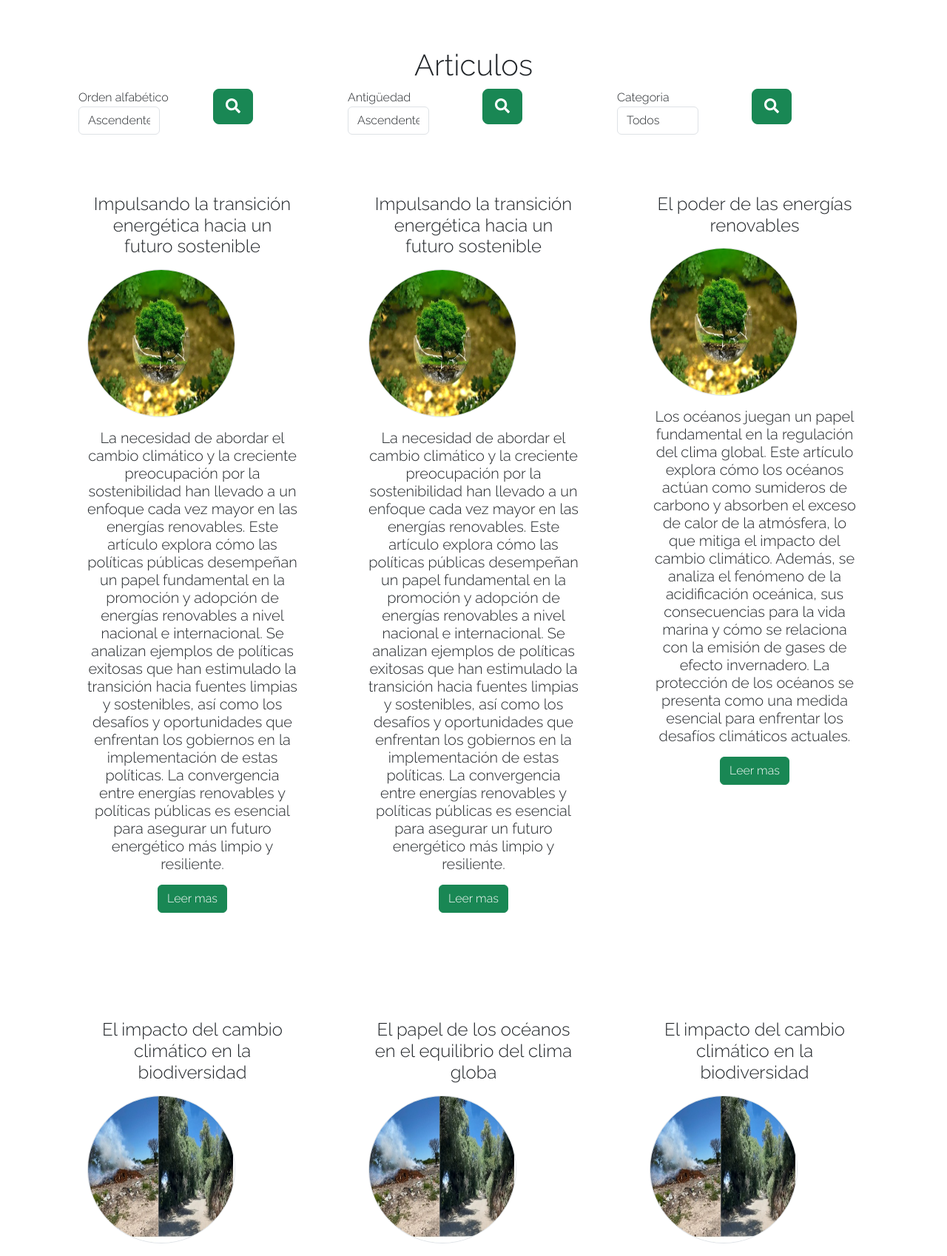
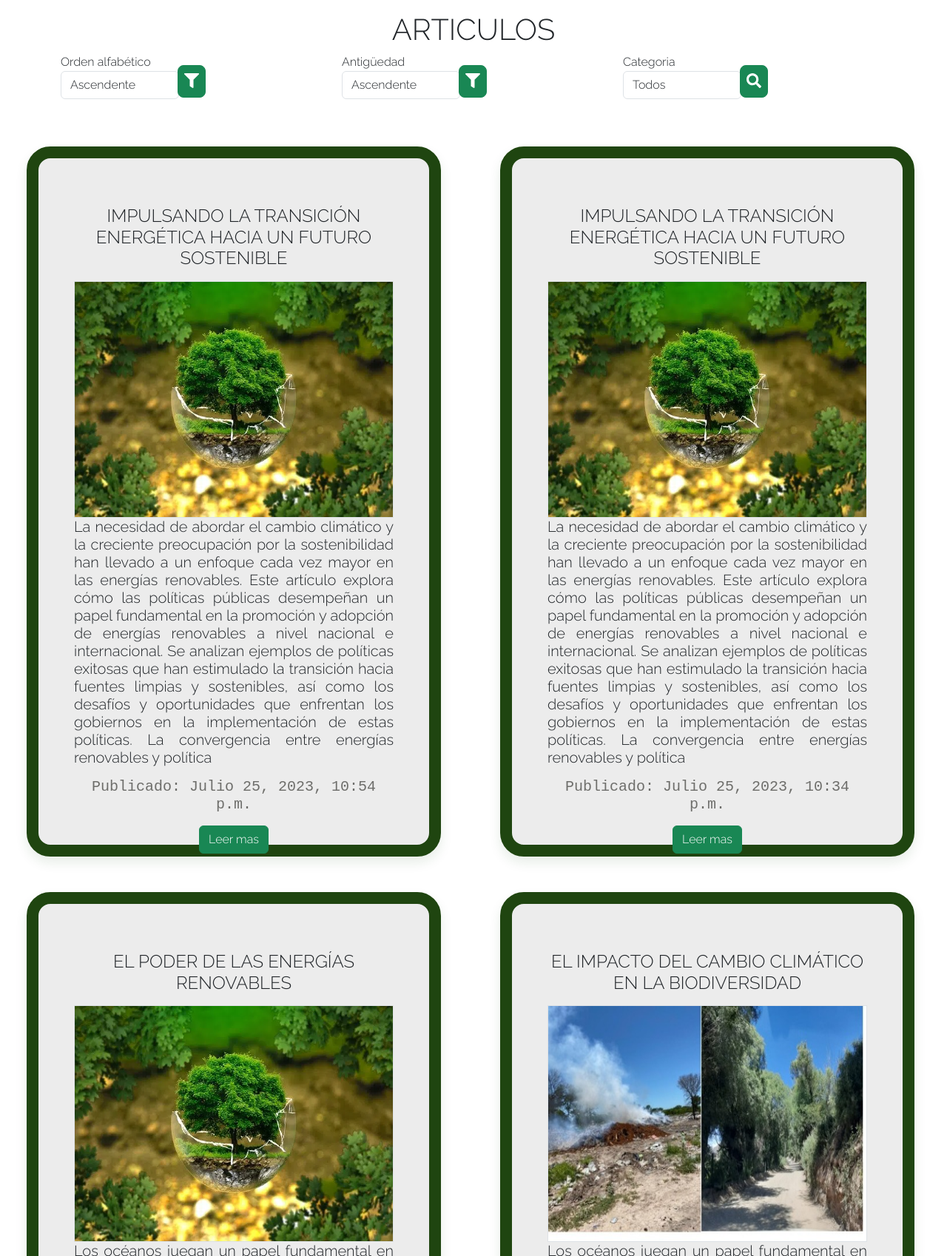
Before and after one commit to MatiSandoval/Info-ProyectoFinal, a Django app: page /articulos/ in a window 1280 px wide. Shown: the part 95-1793 px from the top of the page at 74% size. Run offline with Django 3.2, Linux system fonts and the light colour scheme; data comes from the database, SQL or seed files in the repository; both versions use the stored data as it was after the commit; some libraries are stand-ins or nearby versions; some web fonts are replaced.

Commit message:
Actualizado template articulos y base de datos

```diff
--- /dev/null
+++ b/static/assets/css/articulo.css
@@ -0,0 +1,89 @@
+.articulo-contenedor {
+    background-color: #d8f6d8;
+    /* Cambia este color por el que desees */
+}
+
+
+.articulo-contenedor {
+    display: flex;
+    align-items: center;
+    justify-content: center;
+    flex-wrap: wrap;
+    padding-bottom: 20rem;
+    background-color: rgb(236, 236, 236);
+    border: .1rem solid rgba(17, 85, 34, 0.754);
+    box-shadow: 0 .5rem 1rem rgba(16, 80, 24, 0.1);
+    margin: 2rem;
+    padding: 3rem 2rem;
+    margin-left: 3rem;
+    transition: .2s linear;
+    width: 35rem;
+    height: 60rem;
+    border-color: rgb(31, 69, 16);
+    border-radius: 2rem;
+    border-width: 1rem;
+}
+.articulo-contenedor .resumen{
+    text-align: justify;
+}
+#imagen-articulo{
+    margin:auto;
+    width: auto;
+    height: 20rem;
+}
+#titulo{
+    text-transform: uppercase;
+}
+#public{
+    color:rgb(167, 161, 149);
+    font-family: 'Courier New', Courier, monospace;
+    text-align:right;
+
+}
+#contacto{
+    text-transform: uppercase;
+    margin-top: 3rem;
+    margin-bottom: 3rem;
+    align-items: center;
+    text-align: center;
+}
+#btncontacto{
+    align-items: center;
+    margin-left: 35rem;
+    width: 7rem;
+    height: 3rem;
+    text-transform: uppercase;
+}
+.articulo-contenedor .fecha{
+    color: rgb(110, 110, 107);
+    font-family: 'Courier New', Courier, monospace;
+    text-align: center;
+
+}
+#articulos-row{
+    margin-top: 3rem;
+}
+#filtro-botona {
+    padding: 6px 8px 6px 8px;
+    margin-left: -2rem;
+    margin-top: 1rem;
+}
+#filtro-botonc {
+    padding: 6px 8px 6px 8px;
+    margin-left: -2rem;
+    margin-top: 1rem;
+}
+#filtro-boton {
+    padding: 6px 8px 6px 8px;
+    margin-left: -2rem;
+    margin-top: 1rem;
+}
+#antiguedad {
+    width: 10rem;
+}
+#alfabetico {
+        width: 10rem;
+    }
+#categoria {
+        width: 10rem;
+    }
--- a/template/acerca_de.html
+++ b/template/acerca_de.html
@@ -32,9 +32,7 @@
         <p>Debemos aprender con el planeta para corregir lo que se hizo mal. Ecorganización nace en 2023 de la mano del Informatorio Chaco 2023. Centrad@s en principios compartidos que se fundan en la agenda 2030 de la ONU. Valores que apuntan a la sustentabilidad ambiental, económica y social.</p>
         <h2>Programas educativos. Planes de acción y reflexión</h2>
         <p>Aquí subiremos planes, programas, cursos y otras propuestas relacionados con el cuidado ambiental y la ecopedagogía.</p>
-        <h2>CONTACTAN@S</h2>
-        <p>Correo oficial: ecorganizacion23@gmail.com</p>
-        <p>Teléfonos: +54 9 3734 607359</p>
+
 
     </section>
 
--- a/template/articulos/articulo.html
+++ b/template/articulos/articulo.html
@@ -1,18 +1,14 @@
 {% extends 'base.html' %}
 {% load static %}
-
-
-<title> {% block title %} Articulos {% endblock title %} </title>
 
 {% block contenido %}
 
 <body>
-
   <!-- Start Categories of The Month -->
-  <section class="container py-5">
+  <section class="articulos">
     <div class="row text-center pt-3">
       <div class="col-lg-6 m-auto">
-            <h1 class="h1">Articulos</h1>
+        <h1 class="h1">ARTICULOS</h1>
       </div>
     </div>
     <div class="container-fluid" id="main-content">
@@ -28,8 +24,8 @@
             </div>
           </div>
           <div class="col-2">
-            <a class="btn btn-success btn-lg" id="filtro-boton" href="{% url 'apps.articulo:articulos' %}?orden=ascendente"><i
-                class="fa fa-search"></i></a>
+            <a class="btn btn-success btn-lg" id="filtro-boton"
+              href="{% url 'apps.articulo:articulos' %}?orden=ascendente"><i class="fa fa-filter"></i></a>
           </div>
 
 
@@ -43,8 +39,8 @@
             </div>
           </div>
           <div class="col-2">
-            <a class="btn btn-success btn-lg" id="filtro-botona" href="{% url 'apps.articulo:articulos' %}?fecha=ascendente"><i
-                class="fa fa-search"></i></a>
+            <a class="btn btn-success btn-lg" id="filtro-botona"
+              href="{% url 'apps.articulo:articulos' %}?fecha=ascendente"><i class="fa fa-filter"></i></a>
           </div>
           <div class="col-2">
 
@@ -66,7 +62,7 @@
             </a>
           </div>
           {% block script %}
-          <script >
+          <script>
             function updateButtonURL() {
               //filtro orden alfabetico
               const selector = document.getElementById("alfabetico");
@@ -105,23 +101,26 @@
         </div>
       </div>
     </div>
-    <div class="row">
+    <div class="row" id="articulos-row">
       {% for articulo in articulos %}
-        <div class="col-12 col-md-4 p-5 mt-3">
-            <h4 class="text-center mt-3 mb-3"> {{ articulo.titulo | capfirst }} </h4>
-            <a href="#"><img src=" {{ articulo.imagen.url }}" class="rounded-circle img-fluid border" style="width: 200px; height: 200px;"></a>
-            <h5 class="text-center mt-3 mb-3">{{ articulo.resumen | capfirst }}</h5>
+      <div class="col-4 col-md-4 p-5 mt-3 articulo-contenedor">
+        <h4 class="text-center mt-3 mb-3" id="titulo"> {{ articulo.titulo | capfirst }} </h4>
+        <a href="#"><img src=" {{ articulo.imagen.url }}" class=" img-fluid border" id="imagen-articulo"></a>
+        <h5 class="mb-3 resumen">{{ articulo.resumen | slice:":600" }}</h5>
+        <h5 class="mb-3 fecha">Publicado: {{ articulo.fecha_publicacion | slice:":19" }}</h5>
 
-            <p class="text-center"><a class= "btn btn-success" href="{% url 'apps.articulo:leer_articulo' articulo.id %}">Leer mas</a></p>
+        <p class="text-center"><a class="btn btn-success"
+            href="{% url 'apps.articulo:leer_articulo' articulo.id %}">Leer
+            mas</a></p>
 
       </div>
+
       {% empty %}
       <li> No hay articulos </li>
       {% endfor %}
-    <div>
+    </div>
   </section>
   <!-- End Categories of The Month -->
 
 </body>
-</html>
 {% endblock contenido %}
--- a/template/articulos/articulo_individual.html
+++ b/template/articulos/articulo_individual.html
@@ -70,6 +70,7 @@
                     <div class="card">
                         <div class="card-body">
                             <h1 class="h2">{{ articulos.titulo | capfirst }}</h1>
+                            <h5 id="public">Publicado: {{ articulos.fecha_publicacion | slice:":19" }}</h5>
 
                             <ul class="list-inline">
                                 <li class="list-inline-item">
@@ -80,7 +81,7 @@
                                 </li>
                             </ul>
 
-                            <h6>Articulo:</h6>
+                            <h6>Contenido:</h6>
                             <p>{{ articulos.contenido | capfirst }}</p>
 
 
--- a/template/base.html
+++ b/template/base.html
@@ -1,6 +1,7 @@
 {% load static %}
 <!DOCTYPE html>
 <html lang="es">
+
 <head>
   <meta charset="UTF-8">
   <meta http-equiv="X-UA-Compatible" content="IE=edge">
@@ -12,21 +13,30 @@
   <meta property="og:title" content="Crea tu propio CV" />
   <meta property="og:type" content="article" />
   <meta property="og:url" content="http://www.crea_tu_propio_CV.com.ar" />
-    <meta property="og:image" content="https://www.google.com/url?sa=i&url=https%3A%2F%2Ffactorcapitalhumano.com%2Fcarrera%2Fcon-o-sin-foto-el-dilema-de-incluir-el-retrato-personal-en-el-curriculum-vitae%2F2020%2F09%2F&psig=AOvVaw1HCVIfSJ1lef7vkDYrARyt&ust=1674778986746000&source=images&cd=vfe&ved=0CA8QjRxqFwoTCIij0Yb84_wCFQAAAAAdAAAAABAE" />
+  <meta property="og:image"
+    content="https://www.google.com/url?sa=i&url=https%3A%2F%2Ffactorcapitalhumano.com%2Fcarrera%2Fcon-o-sin-foto-el-dilema-de-incluir-el-retrato-personal-en-el-curriculum-vitae%2F2020%2F09%2F&psig=AOvVaw1HCVIfSJ1lef7vkDYrARyt&ust=1674778986746000&source=images&cd=vfe&ved=0CA8QjRxqFwoTCIij0Yb84_wCFQAAAAAdAAAAABAE" />
   <meta property="og:description" content="Página para crear y personalizar tu propio CV" />
-    <link href="https://cdn.jsdelivr.net/npm/bootstrap@5.3.0-alpha1/dist/css/bootstrap.min.css" rel="stylesheet" integrity="sha384-GLhlTQ8iRABdZLl6O3oVMWSktQOp6b7In1Zl3/Jr59b6EGGoI1aFkw7cmDA6j6gD" crossorigin="anonymous">
+  <link href="https://cdn.jsdelivr.net/npm/bootstrap@5.3.0-alpha1/dist/css/bootstrap.min.css" rel="stylesheet"
+    integrity="sha384-GLhlTQ8iRABdZLl6O3oVMWSktQOp6b7In1Zl3/Jr59b6EGGoI1aFkw7cmDA6j6gD" crossorigin="anonymous">
   <link rel="stylesheet" href="{% static 'assets/css/index.css' %}">
   <link rel="stylesheet" href="{% static 'assets/css/styles.css' %}">
+  <link rel="stylesheet" href="{% static 'assets/css/articulo.css' %}">
   <link rel="preconnect" href="https://fonts.googleapis.com">
   <link rel="preconnect" href="https://fonts.gstatic.com" crossorigin>
-    <link href="https://fonts.googleapis.com/css2?family=Raleway:wght@100;300&family=Roboto+Mono:wght@100&family=Sofia+Sans:wght@100&display=swap" rel="stylesheet">
-    <script defer src="https://use.fontawesome.com/releases/v5.0.8/js/all.js" integrity="sha384-SlE991lGASHoBfWbelyBPLsUlwY1GwNDJo3jSJO04KZ33K2bwfV9YBauFfnzvynJ" crossorigin="anonymous"></script>
+  <link
+    href="https://fonts.googleapis.com/css2?family=Raleway:wght@100;300&family=Roboto+Mono:wght@100&family=Sofia+Sans:wght@100&display=swap"
+    rel="stylesheet">
+  <script defer src="https://use.fontawesome.com/releases/v5.0.8/js/all.js"
+    integrity="sha384-SlE991lGASHoBfWbelyBPLsUlwY1GwNDJo3jSJO04KZ33K2bwfV9YBauFfnzvynJ"
+    crossorigin="anonymous"></script>
   <style>
     .custom-navbar {
       background-color: #04471C;
     }
+
     .custom-navbar .navbar-nav .nav-link {
-      color: #ebeaea; /* Color blanco (puede cambiar el valor hexadecimal) */
+      color: #ebeaea;
+      /* Color blanco (puede cambiar el valor hexadecimal) */
       /* Otros estilos personalizados que desee aplicar a los enlaces de navegación */
     }
   </style>
@@ -73,27 +83,30 @@
       <h1>NOTICIAS MAS DESTACADAS</h1>
       <div id="carouselExampleDark" class="carousel carousel-dark slide" data-bs-ride="carousel">
         <div class="carousel-indicators">
-    <button type="button" data-bs-target="#carouselExampleDark" data-bs-slide-to="0" class="active" aria-current="true" aria-label="Slide 1"></button>
-    <button type="button" data-bs-target="#carouselExampleDark" data-bs-slide-to="1" aria-label="Slide 2"></button>
-    <button type="button" data-bs-target="#carouselExampleDark" data-bs-slide-to="2" aria-label="Slide 3"></button>
+          <button type="button" data-bs-target="#carouselExampleDark" data-bs-slide-to="0" class="active"
+            aria-current="true" aria-label="Slide 1"></button>
+          <button type="button" data-bs-target="#carouselExampleDark" data-bs-slide-to="1"
+            aria-label="Slide 2"></button>
+          <button type="button" data-bs-target="#carouselExampleDark" data-bs-slide-to="2"
+            aria-label="Slide 3"></button>
         </div>
         <div class="carousel-inner">
           <div class="carousel-item active" data-bs-interval="10000">
-      <img src="{% static 'assets/img/carrusel1.jpg' %}" class="d-block w-100" alt="Imagen1" >
+            <img src="{% static 'assets/img/carrusel1.jpg' %}" class="d-block w-100" alt="Imagen1">
             <div class="carousel-caption d-none d-md-block">
               <h5>Articulo N° 5</h5>
               <p>El cuidado del medio ambiente.</p>
             </div>
           </div>
           <div class="carousel-item" data-bs-interval="2000">
-      <img src="{% static 'assets/img/carrusel2.jpg' %}" class="d-block w-100" alt="Imagen2" >
+            <img src="{% static 'assets/img/carrusel2.jpg' %}" class="d-block w-100" alt="Imagen2">
             <div class="carousel-caption d-none d-md-block">
               <h5>Articulo N° 1</h5>
               <p>La importancia del medio ambiente en pueblos originarios.</p>
             </div>
           </div>
           <div class="carousel-item">
-      <img src="{% static 'assets/img/carrusel3.jpg' %}" class="d-block w-100" alt="Imagen3" >
+            <img src="{% static 'assets/img/carrusel3.jpg' %}" class="d-block w-100" alt="Imagen3">
             <div class="carousel-caption d-none d-md-block">
               <h5>Articulo N° 3</h5>
               <p>Por un mundo mejor.</p>
@@ -124,8 +137,11 @@
   <script src="https://code.jquery.com/jquery-3.5.1.slim.min.js"></script>
   <script src="https://cdn.jsdelivr.net/npm/@popperjs/core@2.9.1/dist/umd/popper.min.js"></script>
   <script src="https://cdn.jsdelivr.net/npm/bootstrap@5.3.0/dist/js/bootstrap.min.js"></script>
-    <script src="https://cdn.jsdelivr.net/npm/bootstrap@5.3.0-alpha1/dist/js/bootstrap.bundle.min.js" integrity="sha384-w76AqPfDkMBDXo30jS1Sgez6pr3x5MlQ1ZAGC+nuZB+EYdgRZgiwxhTBTkF7CXvN" crossorigin="anonymous"></script>
+  <script src="https://cdn.jsdelivr.net/npm/bootstrap@5.3.0-alpha1/dist/js/bootstrap.bundle.min.js"
+    integrity="sha384-w76AqPfDkMBDXo30jS1Sgez6pr3x5MlQ1ZAGC+nuZB+EYdgRZgiwxhTBTkF7CXvN"
+    crossorigin="anonymous"></script>
 
 
 </body>
+
 </html>
--- a/template/contacto/contacto.html
+++ b/template/contacto/contacto.html
@@ -6,6 +6,7 @@
 {% block contenido %}
 
 <div class = "container">
+    <h1 id="contacto">Ponte en contacto con nosotros:</h1>
     <h1>{{ mensaje }}</h1>
     <form action="" method="POST">
         {% csrf_token %}
@@ -14,7 +15,7 @@
                 {{ form }}
 
             </div>
-            <button type="submit" class="btn btn-success">Enviar</button>
+            <button type="submit" class="btn btn-success" id="btncontacto">Enviar</button>
 
 
     </form>
```
Also changed, not shown: apps/articulo/models.py (+5 -4 lines), blog/db.sqlite3, media/articulo/ayer_hoy_GjaN3pT.jpeg (added), media/articulo/ayer_hoy_fbZDBXW.jpeg (added), media/articulo/ayer_hoy_vnblw6M.jpeg (added), media/articulo/default.jpg (deleted), media/articulo/default_753LTcE.jpg (added), media/articulo/default_z70sonp.jpg (added), media/articulo/imagen.jpg (added). Lines whose indentation alone changed are shown as unchanged.
